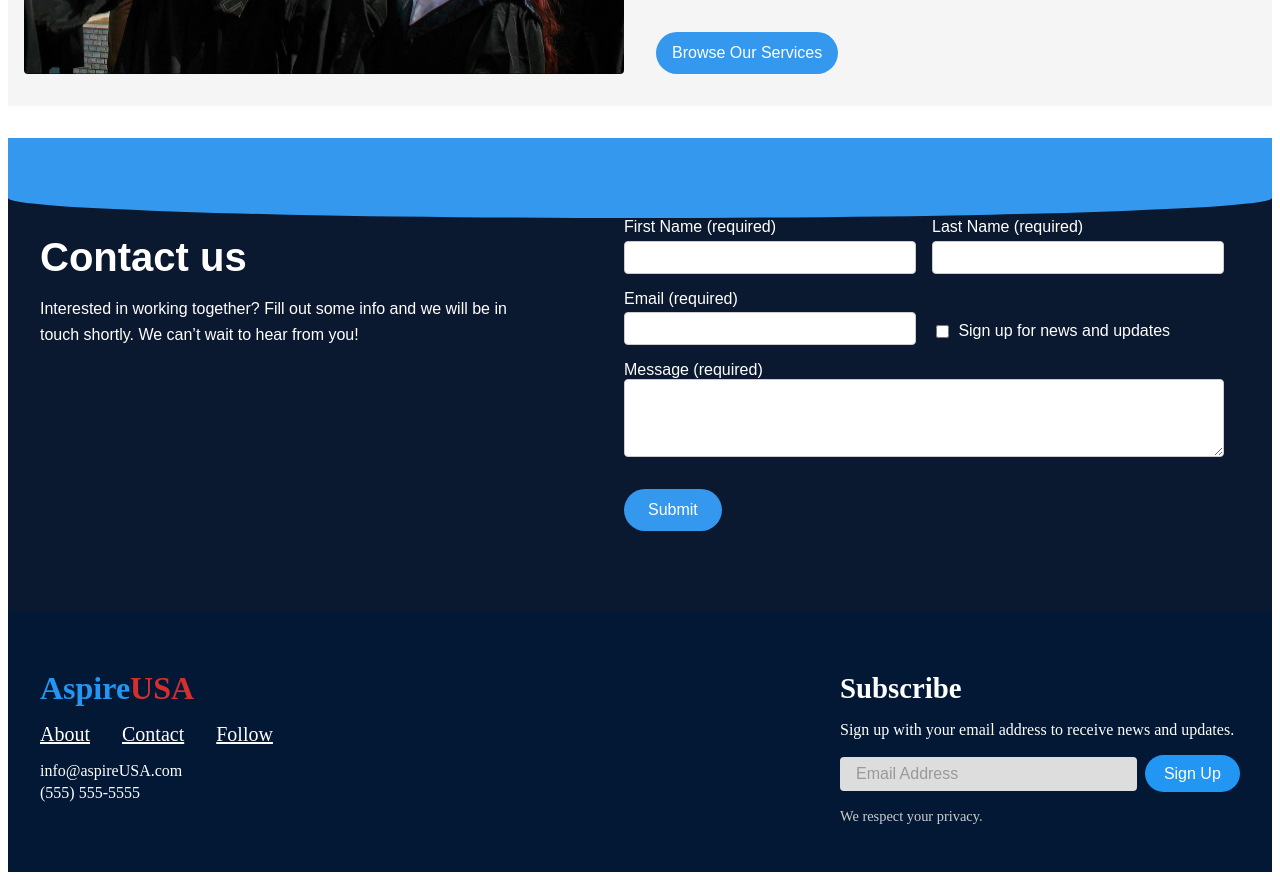
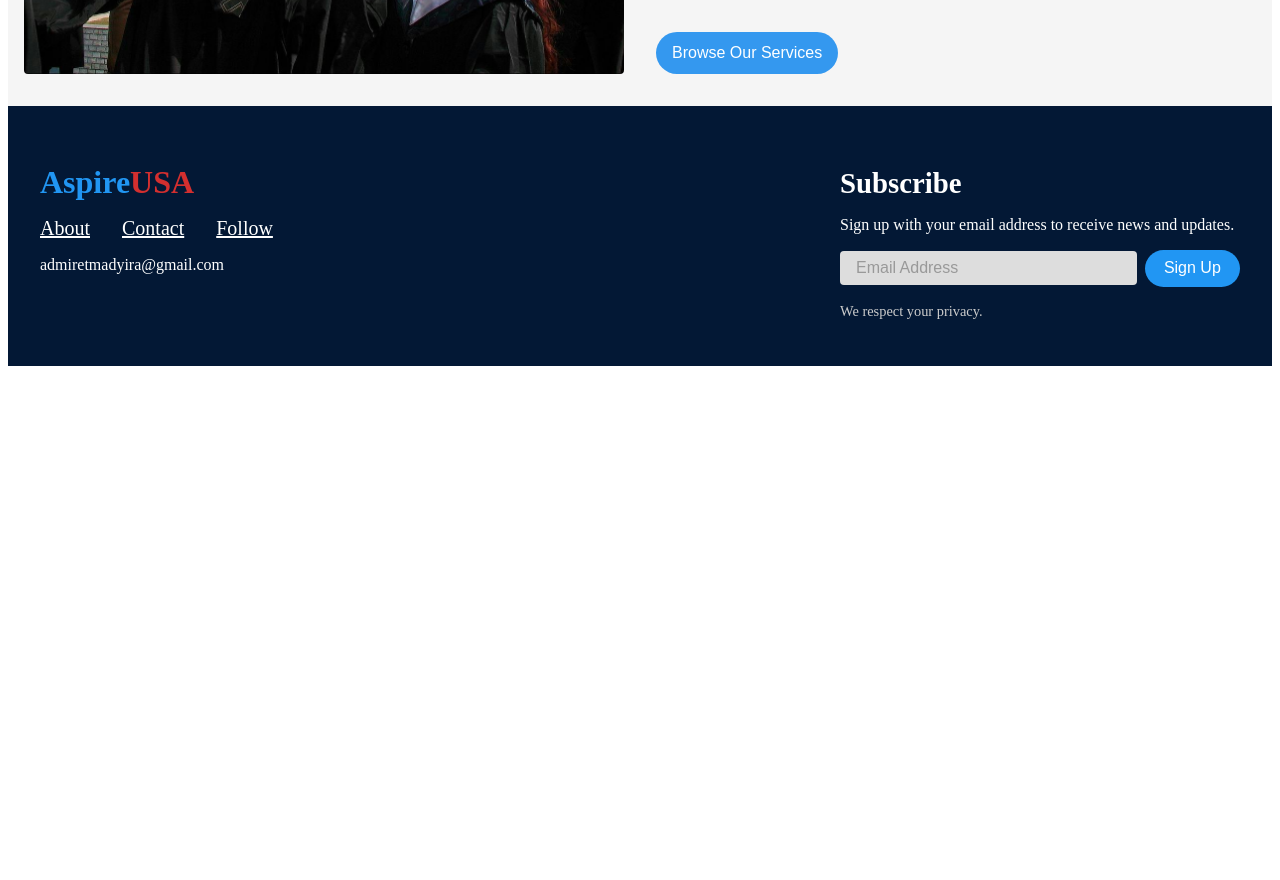
Before and after one commit to Mireinstein/AspireUS, a Next.js app: page /about in a window 1280 px wide. Shown: the part 1040-1920 px from the top of the page. After the commit the page ends 1414 px from the top, so only its background shows below. Built offline with nearby package versions, Linux system fonts and the light colour scheme.

Commit message:
Removed unncesarry contact information

```diff
--- a/components/Footer.js
+++ b/components/Footer.js
@@ -21,8 +21,8 @@ export default function Footer() {
           </div>
 
           {/* Contact Info */}
-          <p className={styles.contactInfo}>info@aspireUSA.com</p>
-          <p className={styles.contactInfo}>(555) 555-5555</p>
+          <p className={styles.contactInfo}>admiretmadyira@gmail.com</p>
+          {/* <p className={styles.contactInfo}>(555) 555-5555</p> */}
         </div>
 
         {/* Right Section */}
--- a/pages/about.js
+++ b/pages/about.js
@@ -115,20 +115,20 @@ export default function About() {
       </section>
 
       {/* ---- CONTACT SECTION ---- */}
-      <section className={styles.contactSection}>
+      {/* <section className={styles.contactSection}>
         <div className={styles.contactContent}>
 
           {/* LEFT: Contact intro text */}
-          <div className={styles.contactIntro}>
+          {/* <div className={styles.contactIntro}>
             <h2>Contact us</h2>
             <p>
               Interested in working together? Fill out some info and we will
               be in touch shortly. We can’t wait to hear from you!
             </p>
-          </div>
+          </div> */}
 
           {/* RIGHT: Contact form */}
-          <form className={styles.contactForm} onSubmit={handleSubmit}>
+          {/* <form className={styles.contactForm} onSubmit={handleSubmit}>
             <div className={styles.formRow}>
               <div className={styles.formGroup}>
                 <label htmlFor="firstName">First Name (required)</label>
@@ -152,9 +152,9 @@ export default function About() {
                   required
                 />
               </div>
-            </div>
+            </div> */}
 
-            <div className={styles.formRow}>
+            {/* <div className={styles.formRow}>
               <div className={styles.formGroup}>
                 <label htmlFor="email">Email (required)</label>
                 <input
@@ -196,8 +196,8 @@ export default function About() {
               Submit
             </button>
           </form>
-        </div>
-      </section>
+        </div> */}
+      {/* </section> */}
     </div>
   )
 }
```
